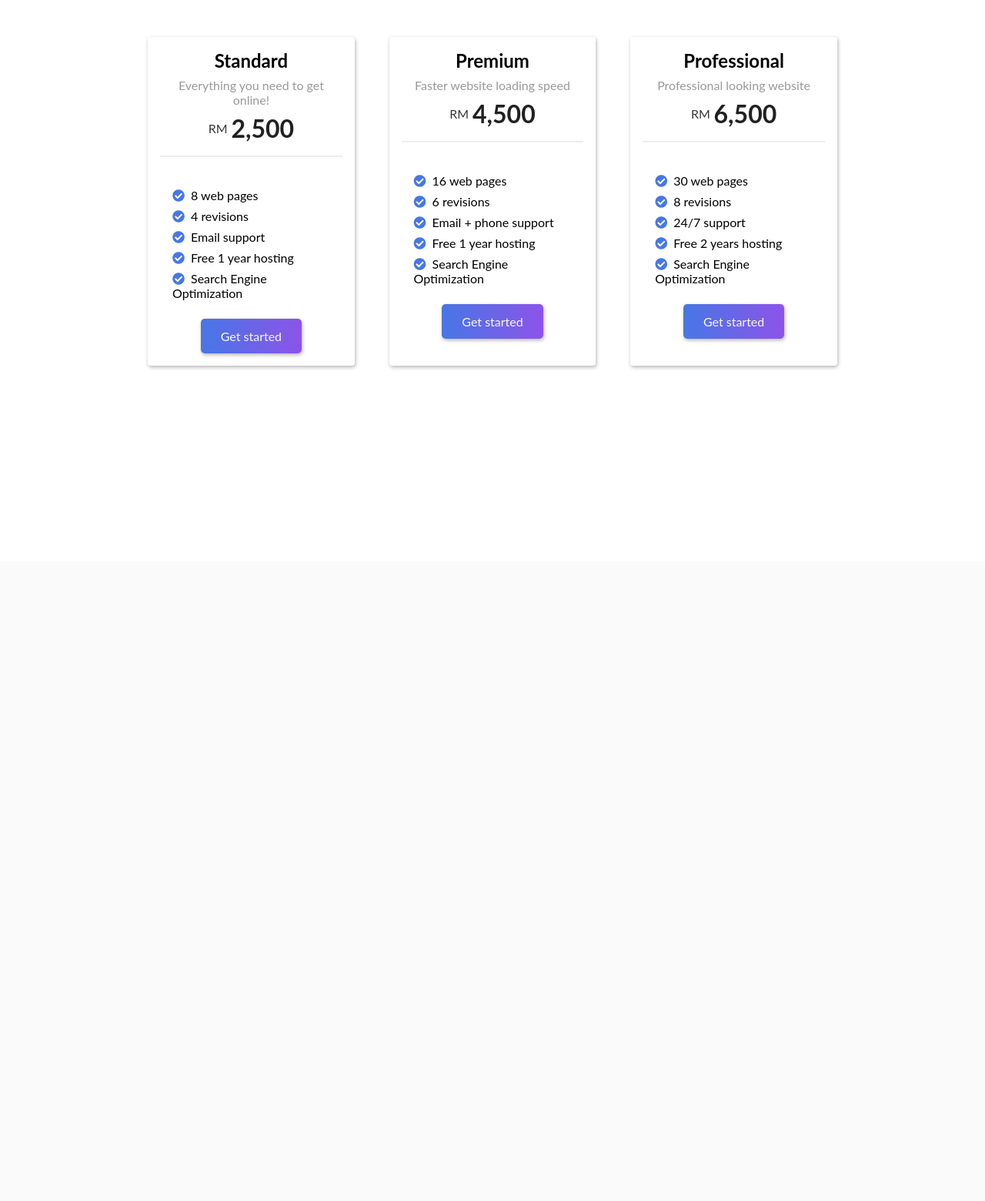
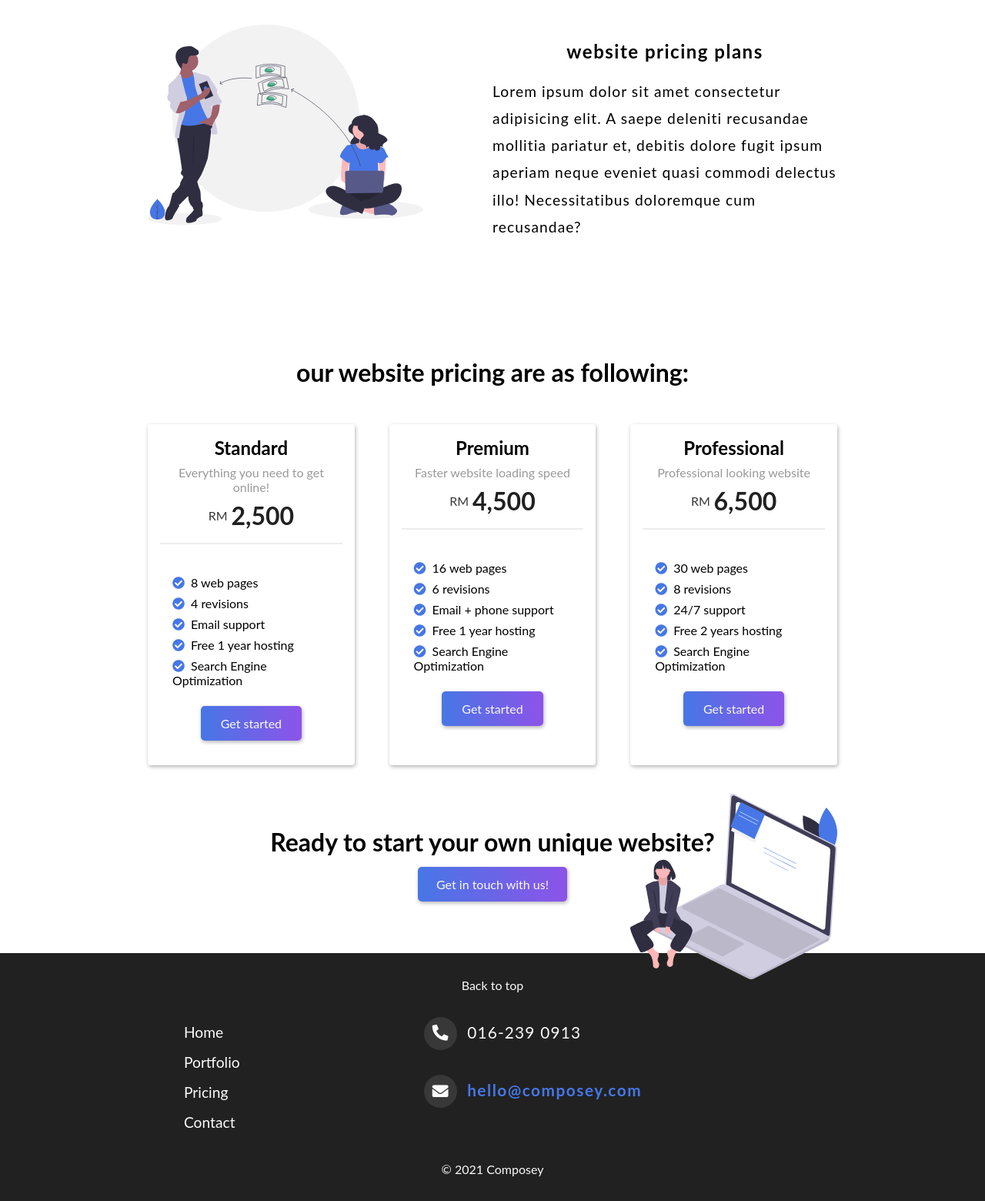
Before and after one commit to wilsonteh/web1201-composey_website-design-service, a PHP site: page /pages/pricing.html in a window 1280 px wide. Shown: the part 71-1631 px from the top of the page at 77% size. Before the commit the page ends 550 px from the top, so only its background shows below. Run offline with PHP 8.4, Linux system fonts and the light colour scheme.

Commit message:
Make pricing intro section and bottom section

```diff
--- a/css/pricing.css
+++ b/css/pricing.css
@@ -4,8 +4,57 @@ main {
    width: 70%;
    min-width: 800px;
    margin: 0 auto;
+   height: auto;
 }
 
+/** ======= PRICING INTRO SECTION ======= */
+.pricing-intro {
+   display: flex;
+   margin: 2rem 0;
+   height: 50vh;
+}
+
+.illus-wrapper {
+   width: 50%;
+   position: relative;
+   /* background-color: crimson; */
+}
+
+/* relative to illus-wrapper */
+#money-illus {
+   position: absolute;
+   top: 0;
+   left: 0;
+   width: 80%;
+}
+
+.text-wrapper {
+   width: 50%;
+   /* background-color: cadetblue; */
+}
+
+.pricing-intro .title {
+   text-align: center;
+   letter-spacing: 1.5px;
+   text-transform: lowercase;
+}
+
+.pricing-intro .para {
+   font-size: 1.2rem;
+   line-height: 2.2rem;
+   letter-spacing: 1.1px;
+   /* text-align: center; */
+}
+
+.section-text {
+   font-size: 2rem;
+   text-transform: lowercase;
+   text-align: center;
+   font-weight: bold;
+}
+
+
+/** ======= PRICING TABLE SECTION ======= */
 .pricing-table {
    margin: 3rem 0;
    display: flex;
@@ -27,7 +76,7 @@ main {
 .plan-box:hover {
    transform: scale(110%);
    box-shadow: none;
-   border: 3px dashed var(--purple);
+   border: 3px solid var(--purple);
 }
 
 .heading {
@@ -91,9 +140,15 @@ main {
    background-image: linear-gradient(to right, var(--blue) 0%, var(--purple) 100%);
    text-align: center;
    padding: .8rem .4rem;
+   margin-bottom: 1rem;
    width: 50%;
    border-radius: 5px;
    box-shadow: 1px 2px 5px hsla(0, 0%, 0%, .3);
+}
+
+.get-started:hover {
+   opacity: .9;
+   background-image: linear-gradient(to right, var(--purple) 0%, var(--blue) 100%);
 }
 
 .standard-plan {
@@ -109,3 +164,33 @@ main {
 .professional-plan {
    width: 30%;
 }
+
+.bottom {
+   margin: 5rem 0;
+   text-align: center;
+   position: relative;
+   /* background-color: cadetblue; */
+}
+
+.bottom h1 {
+   font-size: 2rem;
+}
+
+/* relative to .bottom */
+#laptop-illus {
+   position: absolute;
+   top: -50%;
+   right: 0;
+   width: 30%;
+}
+
+.bottom .contact-btn {
+   text-decoration: none;
+   color: var(--white);
+   background-image: linear-gradient(to right, var(--blue) 0%, var(--purple) 100%);
+   text-align: center;
+   padding: .8rem 1.5rem;
+   width: 50%;
+   border-radius: 5px;
+   box-shadow: 1px 2px 5px hsla(0, 0%, 0%, .3);
+}
--- a/pages/pricing.html
+++ b/pages/pricing.html
@@ -36,6 +36,21 @@
    </header>
 
    <main>
+      <section class="pricing-intro">
+         <div class="illus-wrapper">
+            <img src="../media/illustrations/transfer_money.svg" id="money-illus" alt="transfer_money">
+         </div>
+
+         <div class="text-wrapper">
+            <h1 class="title">Website Pricing Plans</h1>
+            <p class="para">
+               Lorem ipsum dolor sit amet consectetur adipisicing elit. A saepe deleniti recusandae mollitia pariatur et, debitis dolore fugit ipsum aperiam neque eveniet quasi commodi delectus illo! Necessitatibus doloremque cum recusandae?
+            </p>
+         </div>
+      </section>
+
+      <div class="section-text">Our website pricing are as following:</div>
+
       <section class="pricing-table">
          <div class="plan-box standard-plan">
             <div class="heading">
@@ -103,7 +118,53 @@
             <a href="/pages/contact.html" class="get-started">Get started</a>
          </div>
       </section>
+
+      <section class="bottom">
+         <h1>Ready to start your own unique website?</h1>
+         <a href="/pages/contact.html" class="contact-btn">Get in touch with us!</a>
+         <img src="../media/illustrations/noted-pc.svg" id="laptop-illus" alt="noted-pc">
+      </section>
+
    </main>
+
+   <footer id="footer">
+      <div class="back-to-top">
+         <a href="#top">Back to top</a>
+      </div>
+
+      <section>
+         <div class="placeholder"></div>
+
+         <nav>
+            <ul>
+               <li><a href="/">Home</a></li>
+               <li><a href="/pages/portfolio.html">Portfolio</a></li>
+               <li><a href="/pages/pricing.html">Pricing</a></li>
+               <li><a href="/pages/contact.html">Contact</a></li>
+            </ul>
+         </nav>
+
+         <div class="contact-info">
+            <div class="phone-info">
+               <!-- <h2>Customer Service:</h2> -->
+               <i class="fas fa-phone-alt"></i>
+               <a href="https://wa.me/60162390913?text=Hello Composey!" class="phoneNo">016-239 0913</a>
+            </div>
+
+            <div class="email">
+               <!-- <h2>Shoot us an email:</h2> -->
+               <i class="fas fa-envelope"></i>
+               <a href="mailto:hello@composey.com" class="email-addr">hello@composey.com</a>
+            </div>
+         </div>
+
+         <div class="placeholder"></div>
+      </section>
+
+      <div class="copyright">
+         &copy; 2021 Composey
+      </div>
+   </footer>
 
 </body>
 
```
Also changed, not shown: media/illustrations/noted-pc.svg (added), media/illustrations/transfer_money.svg (added).
